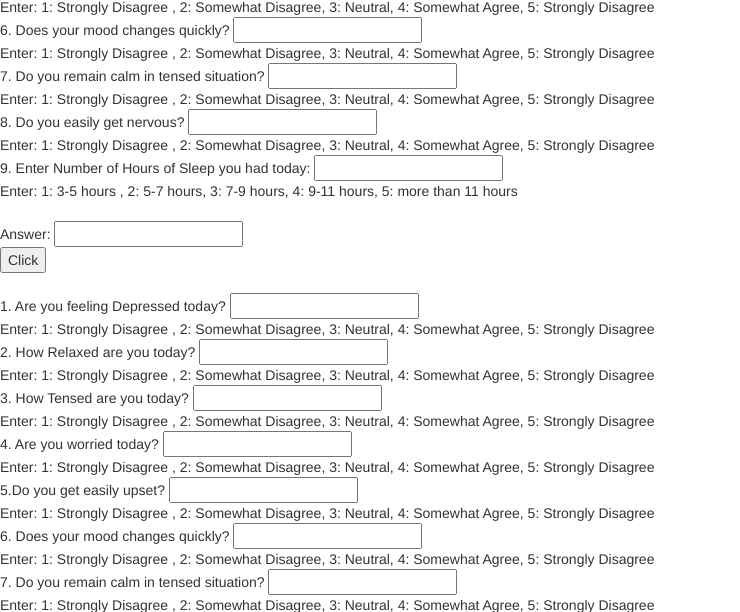
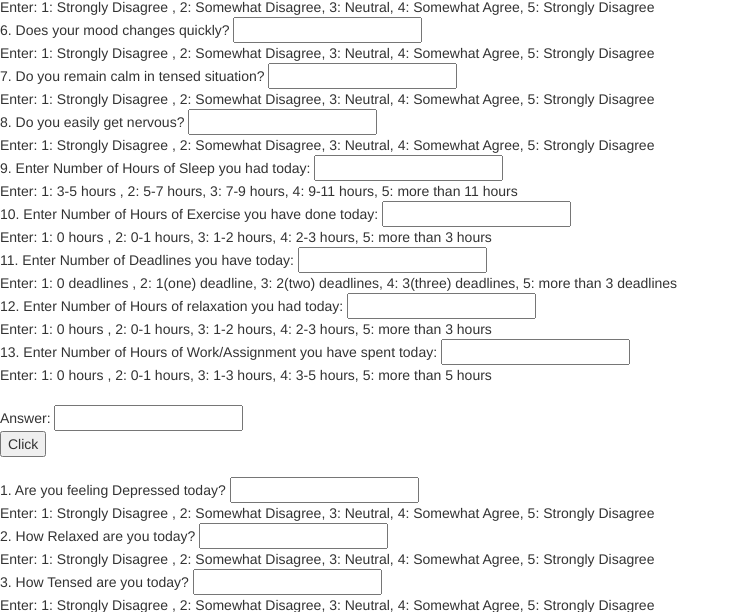
Before and after one commit to soumyajitpaul/soumyajit-github-BYTE1, a Flask app: page / in a window 1280 px wide. Shown: the part 303-915 px from the top of the page, without its empty margins (0-740 px from the left). Run offline with Flask 2, Linux system fonts and the light colour scheme; some libraries are stand-ins or nearby versions.

Commit message:
base code

```diff
--- a/templates/index.html
+++ b/templates/index.html
@@ -86,8 +86,20 @@ function calci() {
     var sleep_hours = document.getElementById("sleep_hours");
     var sleep_hoursValue = parseFloat(sleep_hours.value);
 
+    var exercise_hours = document.getElementById("exercise_hours");
+    var exercise_hoursValue = parseFloat(exercise_hours.value);
 
-    var answer = ((depressedValue + relaxedValue + tensedValue + worriedValue + upsetValue + moodyValue + calmValue + nervousValue)/8) + (sleep_hoursValue) ;
+   	var deadlines = document.getElementById("deadlines");
+    var deadlinesValue = parseFloat(deadlines.value);
+
+	var relax = document.getElementById("relax");
+    var relaxValue = parseFloat(relax.value);
+
+	var work = document.getElementById("work");
+    var workValue = parseFloat(work.value);
+
+
+    var answer = ((depressedValue + relaxedValue + tensedValue + worriedValue + upsetValue + moodyValue + calmValue + nervousValue)/8) + (sleep_hoursValue) + (exercise_hoursValue) + (deadlinesValue) + (relaxValue) + (workValue) ;
     document.getElementById("answer").value = answer.toString();
 }
 </script>
@@ -142,6 +154,26 @@ Enter: 1: Strongly Disagree , 2: Somewhat Disagree, 3: Neutral, 4: Somewhat Agre
 9. Enter Number of Hours of Sleep you had today: <input type="text" id="sleep_hours">
 <br>
 Enter: 1: 3-5 hours , 2: 5-7 hours, 3: 7-9 hours, 4: 9-11 hours, 5: more than 11 hours
+<br>
+
+10. Enter Number of Hours of Exercise you have done today: <input type="text" id="exercise_hours">
+<br>
+Enter: 1: 0 hours , 2: 0-1 hours, 3: 1-2 hours, 4: 2-3 hours, 5: more than 3 hours
+<br>
+
+11. Enter Number of Deadlines you have today: <input type="text" id="deadlines">
+<br>
+Enter: 1: 0 deadlines , 2: 1(one) deadline, 3: 2(two) deadlines, 4: 3(three) deadlines, 5: more than 3 deadlines
+<br>
+
+12. Enter Number of Hours of relaxation you had today: <input type="text" id="relax">
+<br>
+Enter: 1: 0 hours , 2: 0-1 hours, 3: 1-2 hours, 4: 2-3 hours, 5: more than 3 hours
+<br>
+
+13. Enter Number of Hours of Work/Assignment you have spent today: <input type="text" id="work">
+<br>
+Enter: 1: 0 hours , 2: 0-1 hours, 3: 1-3 hours, 4: 3-5 hours, 5: more than 5 hours
 <br>
 
 <br>
```
